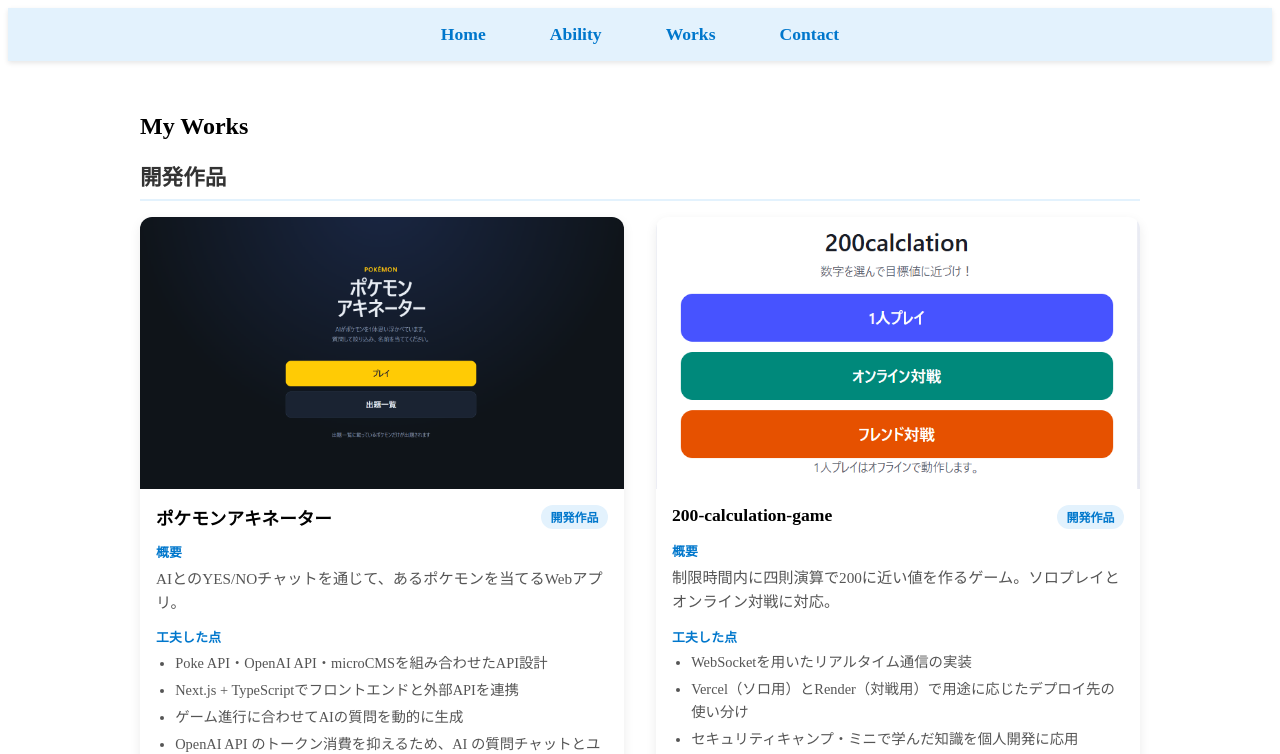
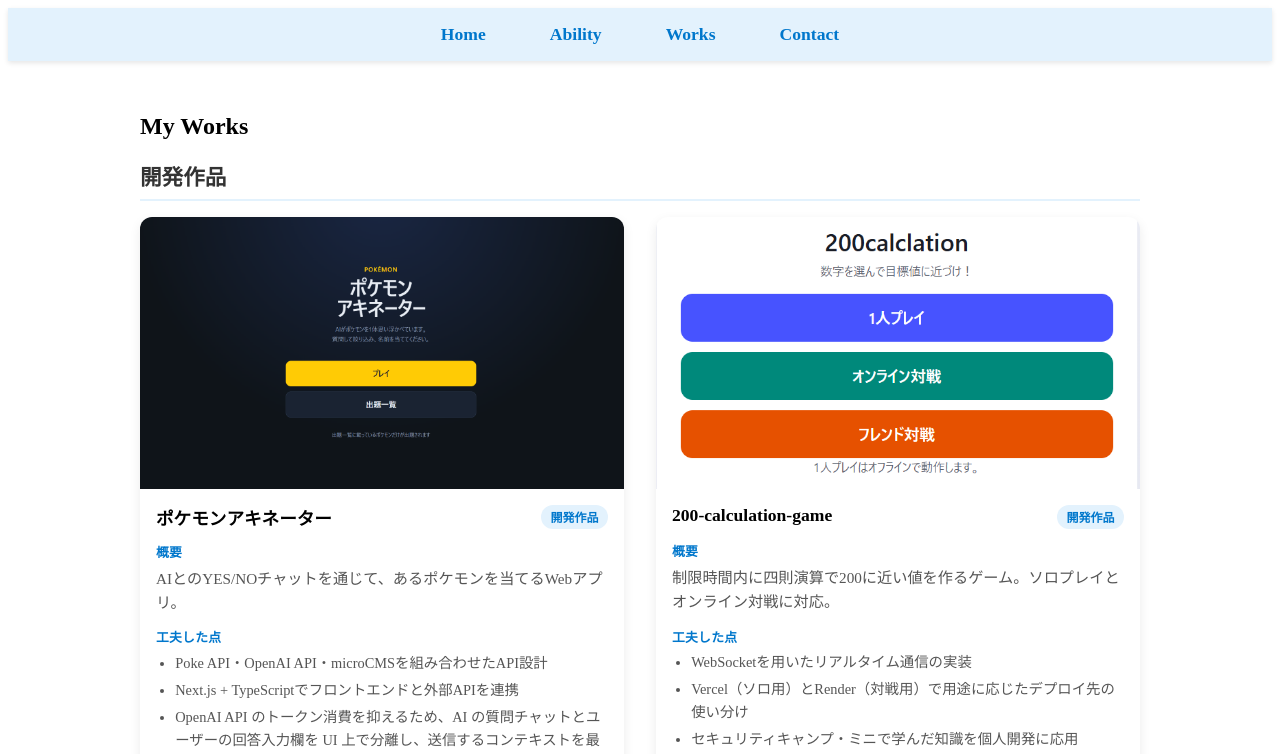
Before and after one commit to yoguze/my-works-website, a Next.js app: page /works in a window 1280 px wide. Shown: the top 754 px of the page. Built offline with nearby package versions, Linux system fonts and the light colour scheme.

Commit message:
ポケモンアキネーターの説明文変更

```diff
--- a/data/works.js
+++ b/data/works.js
@@ -32,7 +32,6 @@
     highlights: [
       "Poke API・OpenAI API・microCMSを組み合わせたAPI設計",
       "Next.js + TypeScriptでフロントエンドと外部APIを連携",
-      "ゲーム進行に合わせてAIの質問を動的に生成",
       "OpenAI API のトークン消費を抑えるため、AI の質問チャットとユーザーの回答入力欄を UI 上で分離し、送信するコンテキストを最小化した",
     ],
     techStack: ["Next.js", "TypeScript", "OpenAI API", "microCMS", "Poke API"],
```
